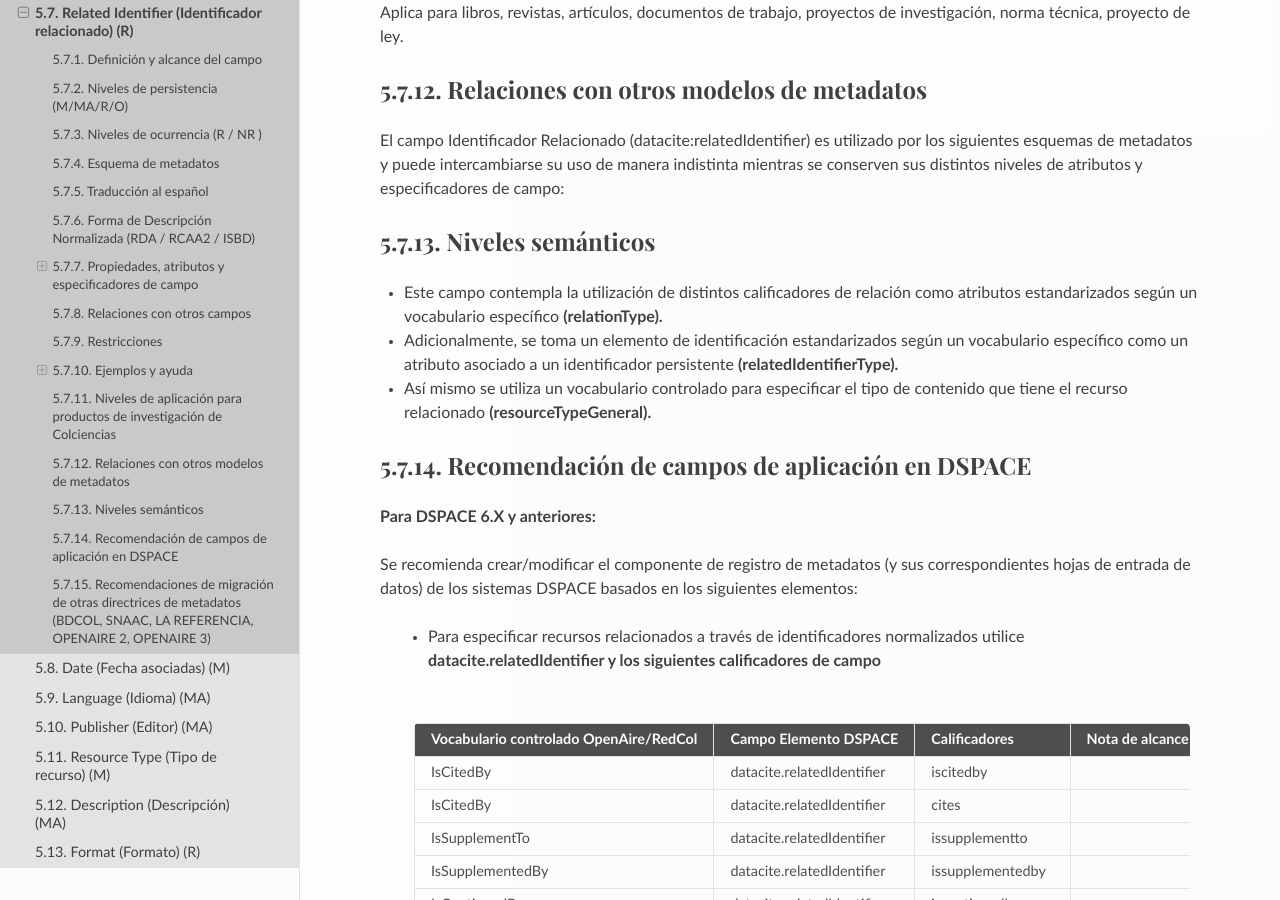
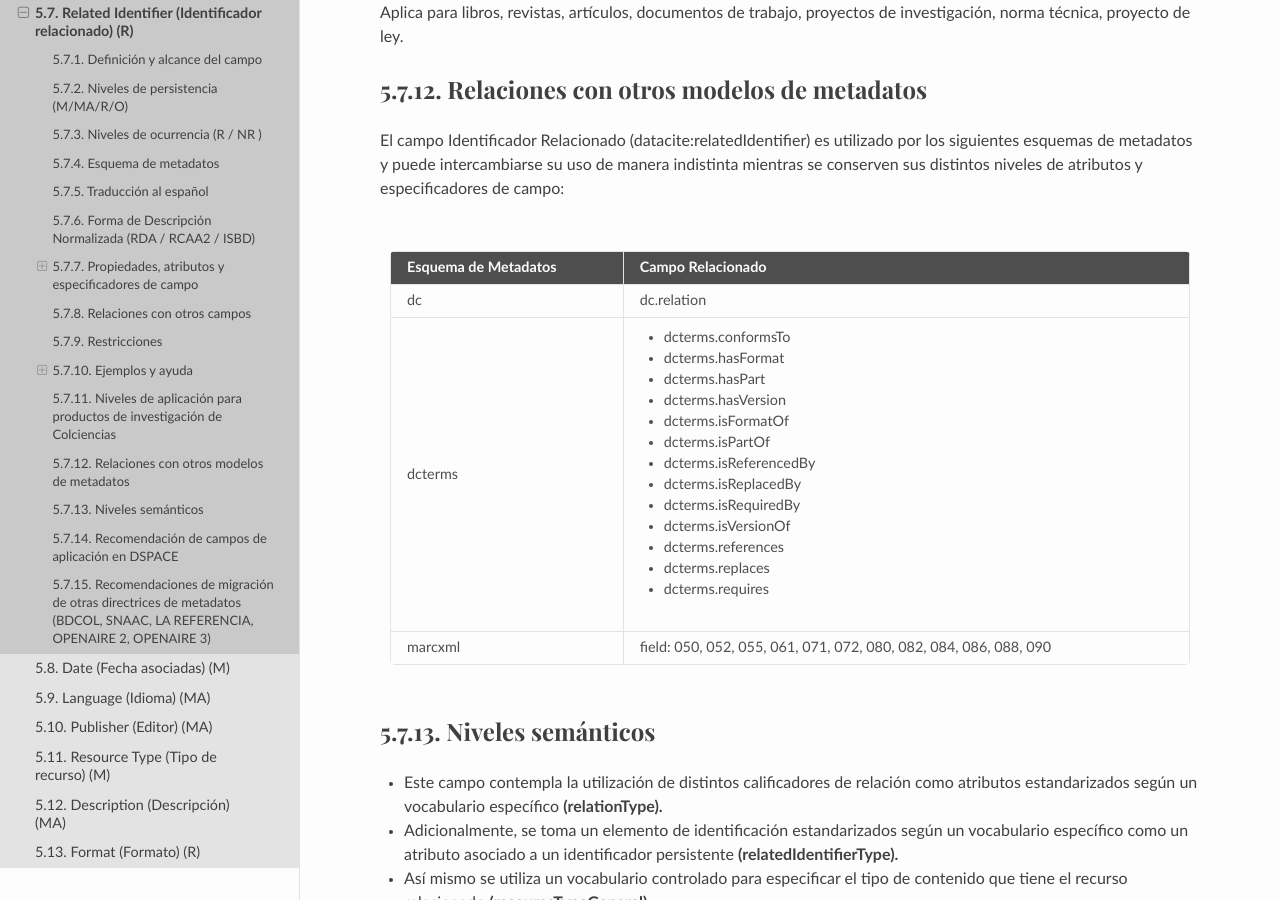
Before and after one commit to rcic/openaire4, a Sphinx documentation site: the page built from docs/field_relatedidentifier.rst, in a window 1280 px wide and 900 px high, scrolled down 6219 px. Built offline with Sphinx 7.4.7 and the Read the Docs theme 2.0.0, drawn with Linux system fonts in a browser that asks for light colours; some web fonts are replaced; a script that is not in the unit is left out.

Commit message:
correcion

```diff
--- a/docs/field_alternativeidentifier.rst
+++ b/docs/field_alternativeidentifier.rst
@@ -28,6 +28,9 @@ Repetible (R): **0-n veces**
 Esquema de metadatos
 --------------------
 datacite:alternateIdentifier
+
+..
+
 **Nota:** Este campo se ha adaptado del esquema de metadatos DATACITE MetadataKernel versión 4.1 (http://doi.org/10.5438/0014), el cual es utilizado ampliamente para la gestión de documentos y datos.
 
 Traducción al español
--- a/docs/field_relatedidentifier.rst
+++ b/docs/field_relatedidentifier.rst
@@ -311,6 +311,29 @@ El campo Identificador Relacionado (datacite:relatedIdentifier) es utilizado por
 | dc                   | dc.relation                                                       |
 +----------------------+-------------------------------------------------------------------+
 | dcterms              | * dcterms.conformsTo                                              |
+|                      | * dcterms.hasFormat                                               |
+|                      | * dcterms.hasPart                                                 |
+|                      | * dcterms.hasVersion                                              |
+|                      | * dcterms.isFormatOf                                              |
+|                      | * dcterms.isPartOf                                                |
+|                      | * dcterms.isReferencedBy                                          |
+|                      | * dcterms.isReplacedBy                                            |
+|                      | * dcterms.isRequiredBy                                            |
+|                      | * dcterms.isVersionOf                                             |
+|                      | * dcterms.references                                              |
+|                      | * dcterms.replaces                                                |
+|                      | * dcterms.requires                                                |
++----------------------+-------------------------------------------------------------------+
+| marcxml              | field: 050, 052, 055, 061, 071, 072, 080, 082, 084, 086, 088, 090 |
++----------------------+-------------------------------------------------------------------+
+
+
++----------------------+-------------------------------------------------------------------+
+| Esquema de Metadatos | Campo Relacionado                                                 |
++======================+===================================================================+
+| dc                   | dc.relation                                                       |
++----------------------+-------------------------------------------------------------------+
+| dcterms              | * dcterms.conformsTo                                              |
 |					   | * dcterms.hasFormat											   |
 |					   | * dcterms.hasPart												   |
 |					   | * dcterms.hasVersion											   |
```
